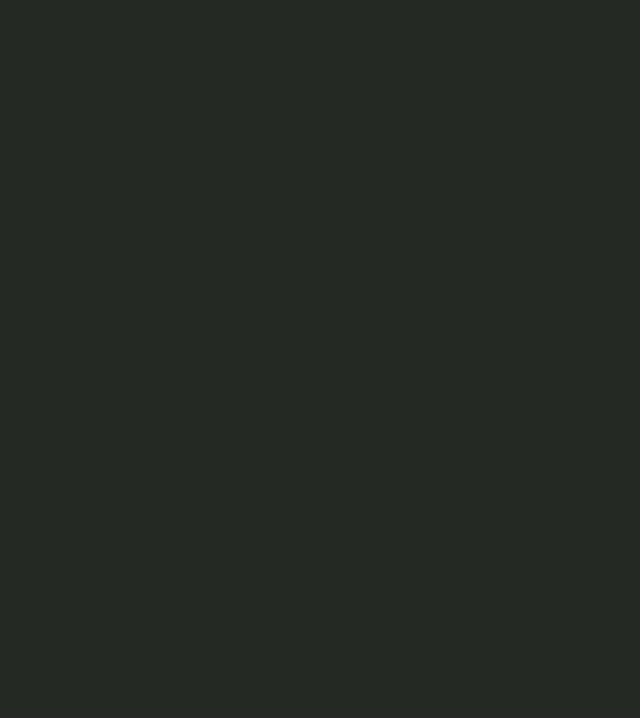
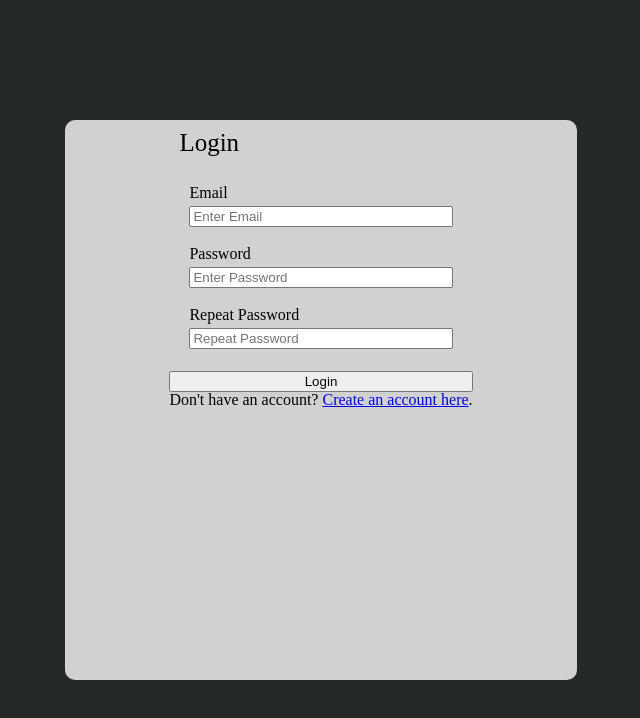
Before and after one commit to pedrolucaspalma/Cal.js, a website: page src/frontend/login/index.html in a window 1280 px wide. Shown: the whole page, without its empty margins (319-959 px from the left). Drawn offline with Linux system fonts and the light colour scheme; files that its build step writes are made by us from their sources.

Commit message:
add login page css file

```diff
--- a/src/frontend/login/index.html
+++ b/src/frontend/login/index.html
@@ -8,9 +8,38 @@
     <title>Cal</title>
 </head>
 <body>
+    <div class="page-container">
+        <div class="login-container">
+            <form>
+                <div class="title">
+                    <h1>Login</h1>
+                </div>
+
+                <div class="elements-container">
+                    <div class="element">
+                        <label for="email"><b>Email</b></label>
+                        <input type="text" placeholder="Enter Email" name="email" id="email">
+                    </div>
+
+                    <div class="element">
+                        <label for="psw"><b>Password</b></label>
+                        <input type="password" placeholder="Enter Password" name="psw" id="psw">
+                    </div>
+
+                    <div class="element">
+                        <label for="psw-repeat"><b>Repeat Password</b></label>
+                        <input type="password" placeholder="Repeat Password" name="psw-repeat" id="psw-repeat">
+                    </div>
+                </div>
+
+                <button type="submit" class="loginbtn">Login</button>
+
+                <div class="register-button">
+                  <p>Don't have an account? <a href="../registration/index.html">Create an account here</a>.</p>
+                </div>
+              </form>
+        </div>
+    </div>
     <script src="script.js"></script>
-    <main class="page-container">
-        <div class="calendar-container"></div>
-    </div>
 </body>
 </html>
--- /dev/null
+++ b/src/frontend/login/style.css
@@ -0,0 +1,120 @@
+/*==================== CSS-RESET BEGIN ====================*/
+
+
+/* http://meyerweb.com/eric/tools/css/reset/
+   v2.0 | 20110126
+   License: none (public domain)
+*/
+
+html, body, div, span, applet, object, iframe,
+h1, h2, h3, h4, h5, h6, p, blockquote, pre,
+a, abbr, acronym, address, big, cite, code,
+del, dfn, em, img, ins, kbd, q, s, samp,
+small, strike, strong, sub, sup, tt, var,
+b, u, i, center,
+dl, dt, dd, ol, ul, li,
+fieldset, form, label, legend,
+table, caption, tbody, tfoot, thead, tr, th, td,
+article, aside, canvas, details, embed,
+figure, figcaption, footer, header, hgroup,
+menu, nav, output, ruby, section, summary,
+time, mark, audio, video {
+	margin: 0;
+	padding: 0;
+	border: 0;
+	font-size: 100%;
+	font: inherit;
+	vertical-align: baseline;
+}
+/* HTML5 display-role reset for older browsers */
+article, aside, details, figcaption, figure,
+footer, header, hgroup, menu, nav, section {
+	display: block;
+}
+body {
+	line-height: 1;
+}
+ol, ul {
+	list-style: none;
+}
+blockquote, q {
+	quotes: none;
+}
+blockquote:before, blockquote:after,
+q:before, q:after {
+	content: '';
+	content: none;
+}
+table {
+	border-collapse: collapse;
+	border-spacing: 0;
+}
+
+
+/*==================== CSS-RESET END ====================*/
+
+/* Global ==========================*/
+
+:root{
+	--dark-blue: #030d27;
+	--green:#3a7a4d;
+	--gray: #252926; /*all pages background color*/
+	--white: #d1d1d1;
+}
+
+html,body{
+	height:100%
+}
+
+.page-container{
+	height: 100vh;
+    background-color: var(--gray);
+	overflow: auto;
+
+	display: flex;
+	justify-content: center;
+	align-items: center;
+
+}
+
+.login-container{
+	height: 70vh;
+	width: 40vw;
+	background-color: var(--white);
+	border-radius: 10px;
+
+	display: flex;
+	justify-content: center;
+}
+
+form{
+	display: flex;
+	flex-direction: column;
+}
+
+.title{
+	display: block;
+}
+
+.title > h1{
+	font-size: 25px;
+	padding: 10px;
+}
+
+.elements-container{
+	display:block;
+	height: max-content;
+}
+
+.element{
+	display: flex;
+	flex-direction: column;
+	height: 20%;
+
+	margin: 20px;
+}
+
+.element > input{
+	margin-top: 5px;
+}
+/* */
```
